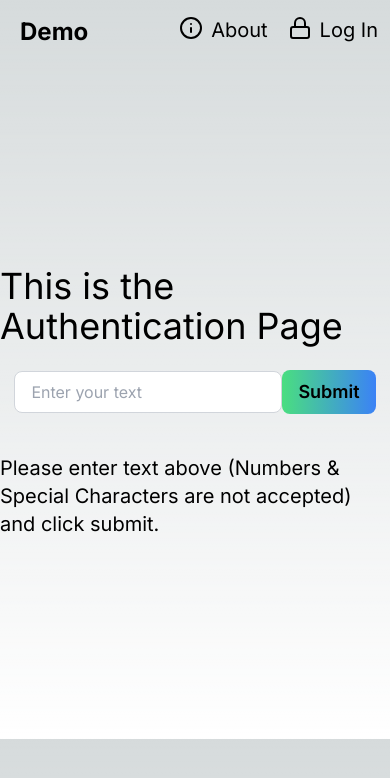
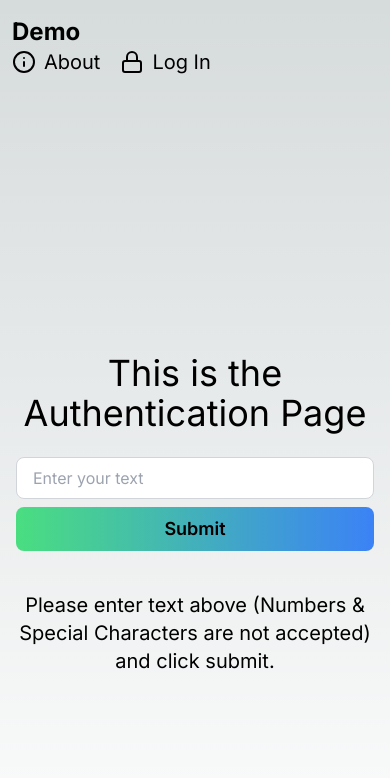
Before and after one commit to mutaremalcolm/demo, a Next.js app: page /authentication in a window 390 px wide. Shown: the top 778 px of the page. Built offline with nearby package versions, Linux system fonts and the light colour scheme.

Commit message:
feat: ui responsiveness of all components on all devices

```diff
--- a/src/app/about/page.js
+++ b/src/app/about/page.js
@@ -18,24 +18,26 @@ function About() {
   };
 
   return (
-    <main className="h-[80vh] flex flex-col items-center justify-center gap-6 mx-auto">
-      <h1 className="text-4xl">This is the About Page</h1>
+    <main className="min-h-screen flex flex-col items-center justify-center gap-6 mx-auto px-4 lg:px-8">
+      <div className="max-w-md">
+        <h1 className="text-4xl text-center lg:text-6xl">This is the About Page</h1>
         <p className="text-base text-zinc-400 text-center">
           Below is a simple counter.<br />Click Add 1 to take it up and Minus 1 to take it down.<br /> It stays above zero and below 10
         </p>
-      <div>Count: {count}</div>
-      {count === 0 && <div className="text-red-500">Cannot go below 0</div>}
-      {count === 10 && <div className="text-red-500">Cannot go above 10</div>}
-      <div className="flex gap-x-4">
+        <div className="flex items-center justify-center gap-x-4">
           <button onClick={incrementCount} className="text-lg font-semibold rounded-lg px-4 py-2 bg-gradient-to-r from-green-400 to-blue-500 hover:-translate-y-1">
             Add 1
           </button>
+          <div className="text-2xl">{count}</div>
           <button onClick={decrementCount} className="text-lg font-semibold rounded-lg px-4 py-2 bg-gradient-to-r from-green-400 to-blue-500 hover:-translate-y-1">
             Minus 1
           </button>
         </div>
+        {count === 0 && <div className="text-red-500 text-center mt-2">Cannot go below 0</div>}
+        {count === 10 && <div className="text-red-500 text-center mt-2">Cannot go above 10</div>}
+      </div>
     </main>
-  )
+  );
 }
 
 export default About;
--- a/src/app/authentication/page.js
+++ b/src/app/authentication/page.js
@@ -21,33 +21,33 @@ function Authentication() {
       inputSchema.parse(value);
       setError(null);
     } catch (validationError) {
-      console.error('Validation failed:', validationError.errors);
       setError(validationError.errors[0].message);
     }
   };
 
   const handleSubmit = (e) => {
     e.preventDefault();
-    console.log('Submitted value:', inputValue);
+    if (inputValue.trim() === '') {
+      return;
+    }
     setSubmitted(true);
   };
 
   return (
-    <>
-      <main className="h-[80vh] flex flex-col items-center justify-center gap-6 mx-auto">
-        <h1 className="text-4xl">This is the Authentication Page</h1>
-        <form onSubmit={handleSubmit}>
+    <main className="min-h-screen flex flex-col items-center justify-center gap-6 mx-auto px-4 lg:px-8">
+      <h1 className="text-4xl text-center lg:text-6xl">This is the Authentication Page</h1>
+      <form onSubmit={handleSubmit} className="max-w-md w-full">
         <input
           type="text"
           value={inputValue}
           onChange={handleInputChange}
           placeholder="Enter your text"
-            className="border border-gray-300 text-black rounded-lg px-4 py-2 focus:outline-none focus:ring focus:border-blue-500"
+          className="border border-gray-300 text-black rounded-lg px-4 py-2 w-full focus:outline-none focus:ring focus:border-blue-500"
         />
         {error && <div className="text-red-500">{error}</div>}
         <button
           type="submit"
-            className="text-lg font-semibold rounded-lg px-4 py-2 bg-gradient-to-r from-green-400 to-blue-500 hover:-translate-y-1"
+          className="mt-2 text-lg font-semibold rounded-lg px-4 py-2 w-full bg-gradient-to-r from-green-400 to-blue-500 hover:-translate-y-1"
         >
           Submit
         </button>
@@ -55,10 +55,9 @@ function Authentication() {
       {submitted ? (
         <p className="mt-4 text-xl">Text submitted! Thank You</p>
       ) : (
-          <p className="mt-4 text-xl">Please enter text above (Numbers & Special Characters are not accepted) and click submit.</p>
+        <p className="mt-4 text-xl text-center">Please enter text above (Numbers & Special Characters are not accepted) and click submit.</p>
       )}
     </main>
-    </>
   );
 }
 
--- a/src/app/components/Navbar.js
+++ b/src/app/components/Navbar.js
@@ -3,18 +3,20 @@ import { Info, LockIcon } from "lucide-react";
 
 function Navbar() {
   return (
-    <nav className="flex flex-row justify-between py-4 px-3">
-      <Link href="/">
-        <h1 className="text-2xl font-bold ml-2">Demo</h1>
-      </Link>
-      <div className="flex flex-row gap-5 text-xl">
-        <Link href="/about" className="flex flex-row gap-2">
+    <nav className="flex flex-col lg:flex-row justify-between py-4 px-3 lg:px-8">
+      <div className="flex items-center">
+        <Link href="/">
+          <h1 className="text-2xl font-bold">Demo</h1>
+        </Link>
+      </div>
+      <div className="flex flex-row gap-5 text-xl lg:ml-auto">
+        <Link href="/about" className="flex items-center gap-2">
           <span>
             <Info />
           </span>
           <h1>About</h1>
         </Link>
-        <Link href="/authentication/" className="flex flex-row gap-2">
+        <Link href="/authentication/" className="flex items-center gap-2">
           <span>
             <LockIcon />
           </span>
--- a/src/app/page.tsx
+++ b/src/app/page.tsx
@@ -1,15 +1,21 @@
-import Image from "next/image";
+"use client"
+
+import React from 'react';
 
 export default function Home() {
+  const handleExploreClick = () => {
+    alert('This is a placeholder button, click on About & Authentication to explore the App');
+  };
+
   return (
-    <main className="h-[80vh] flex flex-col items-center justify-center gap-6 mx-auto">
-        <h1 className="text-4xl">This is the Dashboard Page</h1>
-        <p className="text-base text-zinc-400 text-center">
-          Welcome to the counter App. This app is designed to show simple functionality for a counter and verification. Explore and enjoy!!
-        </p>
-        <button className="text-lg font-semibold rounded-lg px-4 py-2  bg-gradient-to-r from-green-400 to-blue-500 hover:-translate-y-1 ">
-          Explore
-        </button>
-      </main>
+    <main className="h-screen flex flex-col items-center justify-center gap-6 mx-auto px-4 lg:px-0">
+      <h1 className="text-4xl text-center lg:text-6xl">This is the Dashboard Page</h1>
+      <p className="text-base lg:text-lg text-zinc-400 text-center max-w-lg lg:max-w-2xl">
+        Welcome to the counter App. This app is designed to show simple functionality for a counter and verification. Explore and enjoy!!
+      </p>
+      <button onClick={handleExploreClick} className="text-lg lg:text-xl font-semibold rounded-lg px-6 py-3 lg:py-4 bg-gradient-to-r from-green-400 to-blue-500 hover:-translate-y-1">
+        Explore
+      </button>
+    </main>
   );
 }
```
Also changed, not shown: 1 other file (tests, documents, lock files or other folders). Lines whose indentation alone changed are shown as unchanged.
